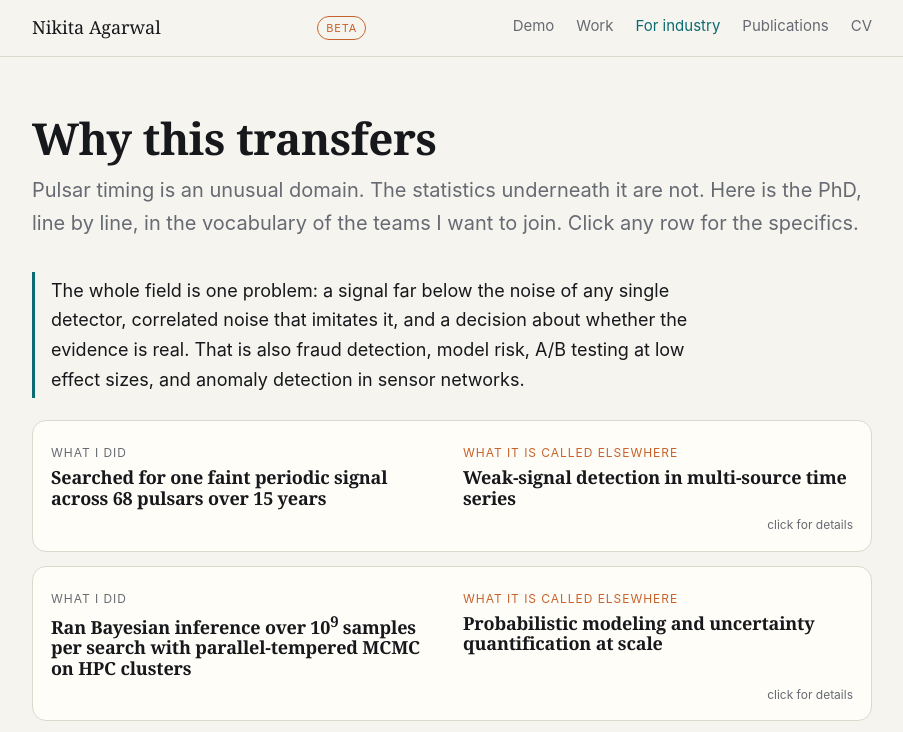
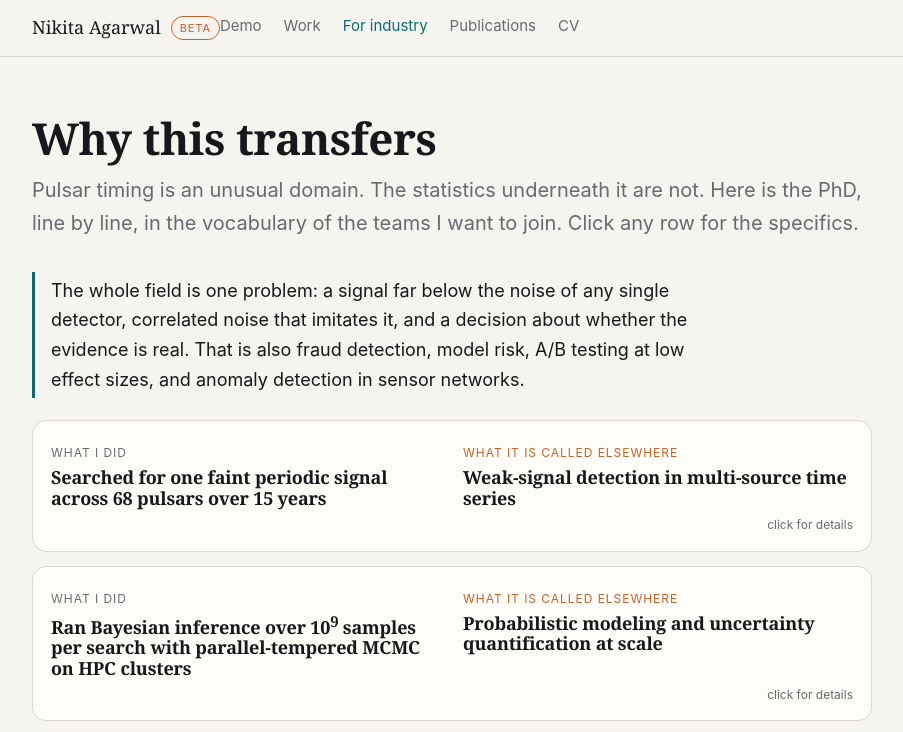
Before and after one commit to nikita050900/nikita050900.github.io, a plain HTML site: page industry.html in a window 1280 px wide. Shown: the top 732 px of the page, without its empty margins (188-1091 px from the left). Drawn offline with Linux system fonts and the light colour scheme.

Commit message:
Add files via upload

```diff
--- a/style.css
+++ b/style.css
@@ -31,7 +31,8 @@ p { margin: 0 0 16px; }
 
 /* nav */
 .nav { position: sticky; top: 0; z-index: 10; background: color-mix(in srgb, var(--bg) 88%, transparent); backdrop-filter: blur(8px); border-bottom: 1px solid var(--line); }
-.nav .wrap { display: flex; align-items: center; justify-content: space-between; height: 56px; }
+.nav .wrap { display: flex; align-items: center; height: 56px; }
+.nav ul { margin-left: auto; }
 .nav .brand { font-family: var(--serif); font-size: 18px; color: var(--fg); text-decoration: none; }
 .nav ul { list-style: none; margin: 0; padding: 0; display: flex; gap: 22px; }
 .nav a { color: var(--muted); text-decoration: none; font-size: 15px; }
```
